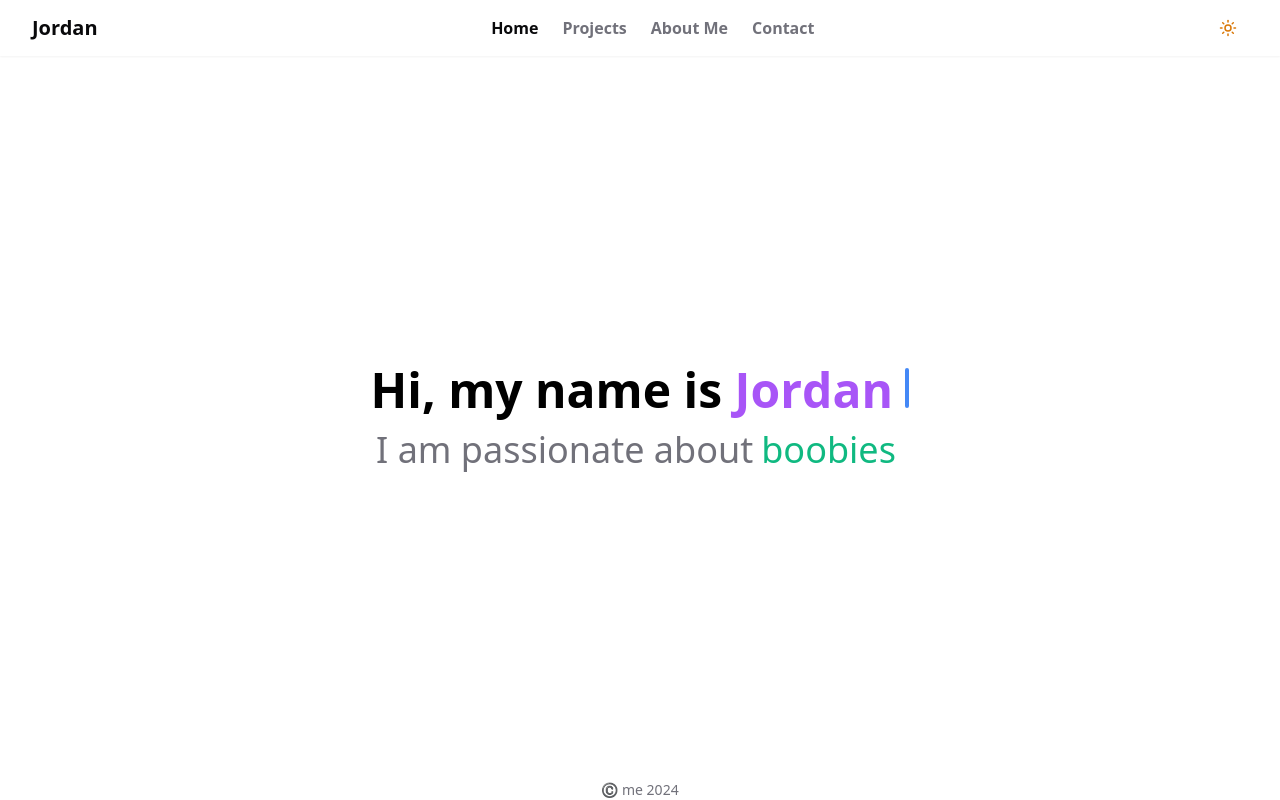
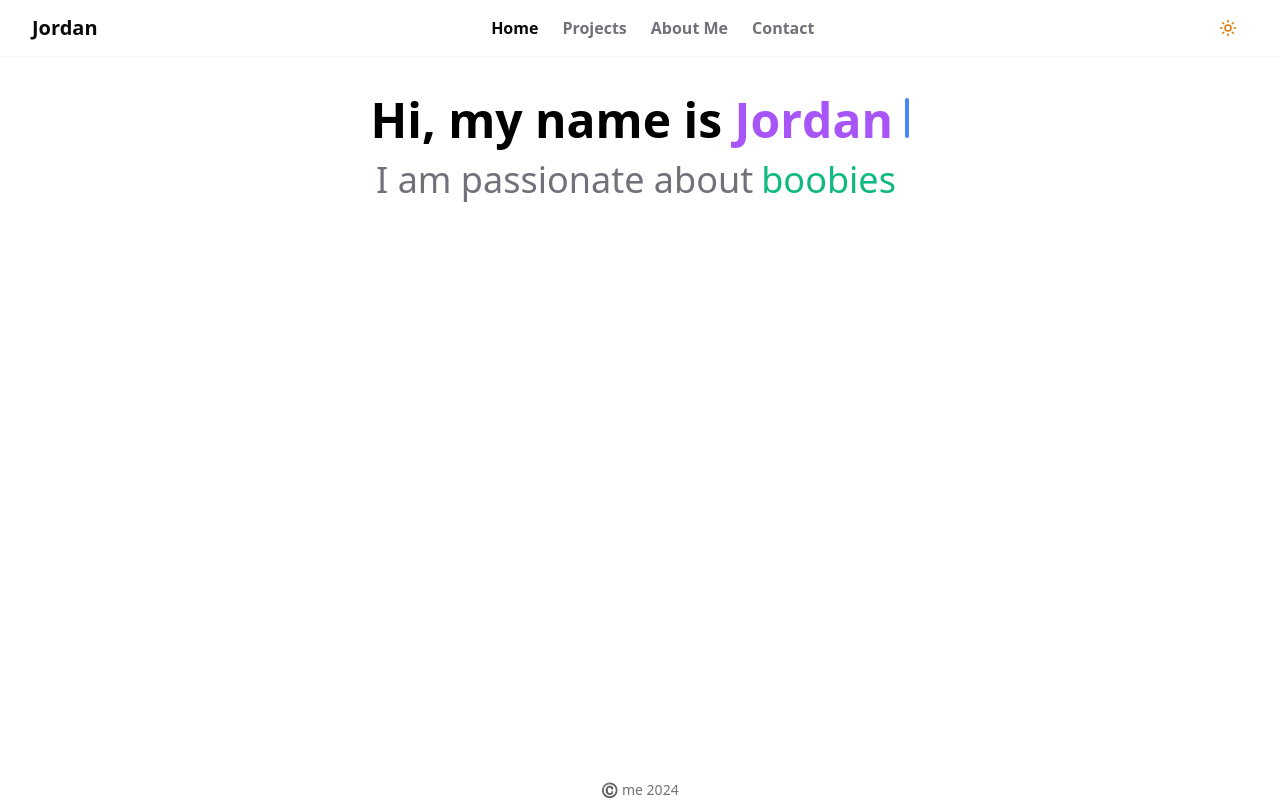
Before and after one commit to JordanTHarris/portfolio, a React (Vite) app: page / in a window 1280 px wide. Built offline with nearby package versions, Linux system fonts and the light colour scheme.

Commit message:
Make layout changes and use shadcn ScrollArea for main content

```diff
--- a/package.json
+++ b/package.json
@@ -10,6 +10,7 @@
     "preview": "vite preview"
   },
   "dependencies": {
+    "@radix-ui/react-scroll-area": "^1.0.5",
     "@radix-ui/react-slot": "^1.0.2",
     "class-variance-authority": "^0.7.0",
     "clsx": "^2.1.1",
--- a/src/components/layout/layout.tsx
+++ b/src/components/layout/layout.tsx
@@ -1,15 +1,14 @@
 import { Outlet } from "react-router-dom";
 import { NavBar } from "./navbar";
+import { ScrollArea } from "../ui/scroll-area";
 
 export function Layout() {
   return (
-    <div className="flex h-dvh w-screen flex-col">
-      <header>
-        <NavBar />
-      </header>
-      <main className="container flex-1">
+    <div className="z-10 flex h-dvh max-h-dvh w-screen flex-col">
+      <NavBar />
+      <ScrollArea className="container flex-1 overflow-y-auto">
         <Outlet />
-      </main>
+      </ScrollArea>
       <footer className="container text-center text-sm text-muted-foreground">
         ©️ me 2024
       </footer>
--- a/src/components/layout/navbar.tsx
+++ b/src/components/layout/navbar.tsx
@@ -37,7 +37,7 @@ export function NavBar() {
   }
 
   return (
-    <header className="container w-full bg-background py-2 shadow-sm">
+    <header className="container z-10 w-full bg-background py-2 shadow-sm">
       <div className="mx-auto flex items-center justify-between">
         <Link to="/" className="flex items-center gap-2">
           <span className="text-xl font-semibold">Jordan</span>
--- /dev/null
+++ b/src/components/ui/scroll-area.tsx
@@ -0,0 +1,45 @@
+import * as React from "react";
+import * as ScrollAreaPrimitive from "@radix-ui/react-scroll-area";
+
+import { cn } from "@/lib/utils";
+
+const ScrollArea = React.forwardRef<
+  React.ElementRef<typeof ScrollAreaPrimitive.Root>,
+  React.ComponentPropsWithoutRef<typeof ScrollAreaPrimitive.Root>
+>(({ className, children, ...props }, ref) => (
+  <ScrollAreaPrimitive.Root
+    ref={ref}
+    className={cn("relative overflow-hidden", className)}
+    {...props}
+  >
+    <ScrollAreaPrimitive.Viewport className="h-full w-full rounded-[inherit]">
+      {children}
+    </ScrollAreaPrimitive.Viewport>
+    <ScrollBar />
+    <ScrollAreaPrimitive.Corner />
+  </ScrollAreaPrimitive.Root>
+));
+ScrollArea.displayName = ScrollAreaPrimitive.Root.displayName;
+
+const ScrollBar = React.forwardRef<
+  React.ElementRef<typeof ScrollAreaPrimitive.ScrollAreaScrollbar>,
+  React.ComponentPropsWithoutRef<typeof ScrollAreaPrimitive.ScrollAreaScrollbar>
+>(({ className, orientation = "vertical", ...props }, ref) => (
+  <ScrollAreaPrimitive.ScrollAreaScrollbar
+    ref={ref}
+    orientation={orientation}
+    className={cn(
+      "flex touch-none select-none transition-colors",
+      orientation === "vertical" && "h-full w-2.5 border-l border-l-transparent p-[1px]",
+      orientation === "horizontal" &&
+        "h-2.5 flex-col border-t border-t-transparent p-[1px]",
+      className,
+    )}
+    {...props}
+  >
+    <ScrollAreaPrimitive.ScrollAreaThumb className="relative flex-1 rounded-full bg-border" />
+  </ScrollAreaPrimitive.ScrollAreaScrollbar>
+));
+ScrollBar.displayName = ScrollAreaPrimitive.ScrollAreaScrollbar.displayName;
+
+export { ScrollArea, ScrollBar };
--- a/src/routes/home.tsx
+++ b/src/routes/home.tsx
@@ -2,10 +2,10 @@ import { FlipWords } from "@/components/ui/flip-words";
 import { TypewriterEffect } from "@/components/ui/typewriter-effect";
 
 export function Home() {
-  const typeWriterText = "Hi, my name is Jordan";
+  const typewriterText = "Hi, my name is Jordan";
   const flipWords = ["poop", "boobies", "booty"];
 
-  function textToArray(text: string) {
+  function textToTypewriterWords(text: string) {
     const textArray = text.split(" ");
     return textArray.map((word) => {
       const className = word === "Jordan" ? "!text-purple-500" : "";
@@ -14,15 +14,15 @@ export function Home() {
   }
 
   return (
-    <div className="flex h-full w-full flex-col items-center justify-center gap-4">
+    <main className="flex h-full w-full flex-col items-center justify-center gap-4 pt-10">
       <TypewriterEffect
         className="text-muted-foreground"
-        words={textToArray(typeWriterText)}
+        words={textToTypewriterWords(typewriterText)}
       />
       <div className="text-4xl text-muted-foreground">
         I am passionate about
         <FlipWords words={flipWords} className="text-emerald-500" />
       </div>
-    </div>
+    </main>
   );
 }
```
Also changed, not shown: 1 other file (tests, documents, lock files or other folders).
